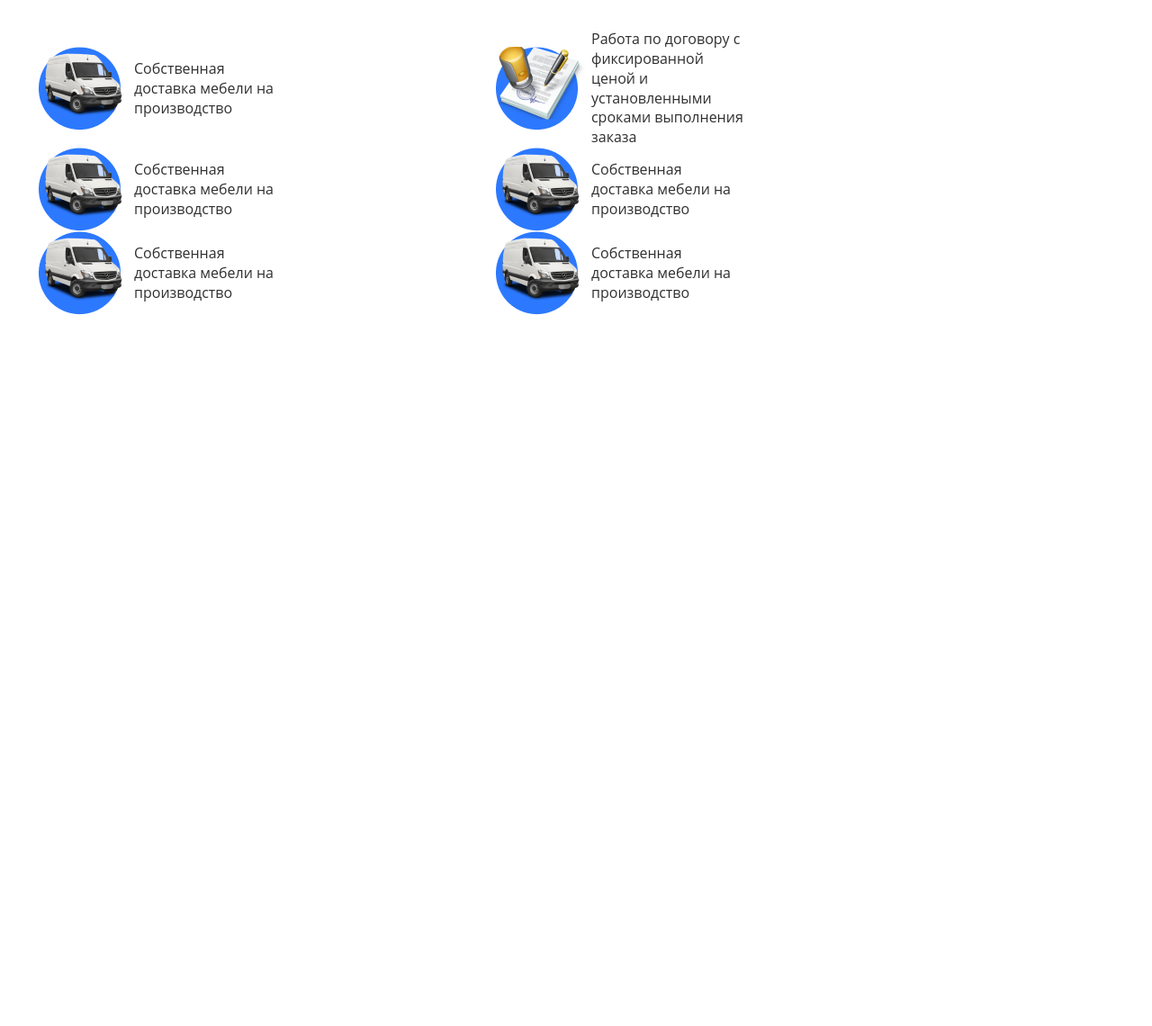
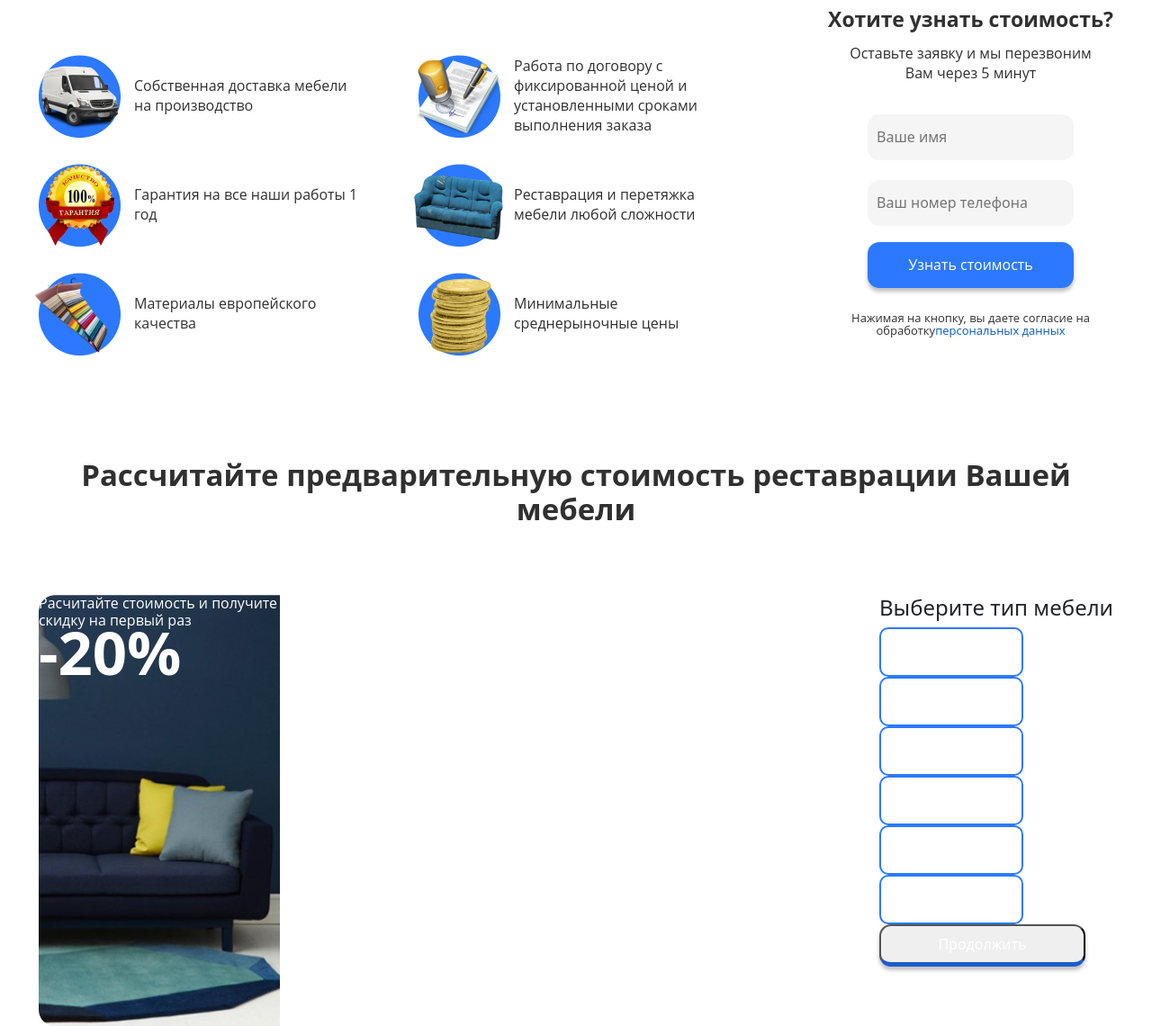
Before and after one commit to LEON-coder/furniture-hauling, a website: page index.html in a window 1280 px wide. Shown: the part 932-2072 px from the top of the page at 90% size. Before the commit the page ends 1282 px from the top, so only its background shows below. Drawn offline with Linux system fonts and the light colour scheme.

Commit message:
Верстка блоков

```diff
--- a/index.html
+++ b/index.html
@@ -207,6 +207,8 @@
         <div class="content">
           <div class="restore-furniture-wrap">
             <h2>Восстановим прежний вид старой мебели, сохраним до 70% вашего бюджета</h2>
+          </div>
+          <div class="restore-furniture__blocks-wrap">
             <div class="restore-furniture__blocks-advantages">
               <div class="restore-furniture__block-advantage">
                 <div class="restore-furniture__block-picture"><img src="build/img/restore-furniture/Ellipse.png" alt="ellipse"><img class="restore-furniture__car" src="build/img/restore-furniture/pngwing 3.png" alt="car"></div>
@@ -217,20 +219,58 @@
                 <p class="restore-furniture__delivery">Работа по договору с фиксированной ценой и установленными сроками выполнения заказа</p>
               </div>
               <div class="restore-furniture__block-advantage">
-                <div class="restore-furniture__block-picture"><img src="build/img/restore-furniture/Ellipse.png" alt="ellipse"><img class="restore-furniture__car" src="build/img/restore-furniture/pngwing 3.png" alt="car"></div>
-                <p class="restore-furniture__delivery">Собственная доставка мебели на производство</p>
+                <div class="restore-furniture__block-picture"><img src="build/img/restore-furniture/Ellipse.png" alt="ellipse"><img class="restore-furniture__car" src="build/img/restore-furniture/pngwing 4.png" alt="car"></div>
+                <p class="restore-furniture__delivery">Гарантия на все наши работы 1 год</p>
               </div>
               <div class="restore-furniture__block-advantage">
-                <div class="restore-furniture__block-picture"><img src="build/img/restore-furniture/Ellipse.png" alt="ellipse"><img class="restore-furniture__car" src="build/img/restore-furniture/pngwing 3.png" alt="car"></div>
-                <p class="restore-furniture__delivery">Собственная доставка мебели на производство</p>
+                <div class="restore-furniture__block-picture"><img src="build/img/restore-furniture/Ellipse.png" alt="ellipse"><img class="restore-furniture__car" src="build/img/restore-furniture/pngwing 5.png" alt="car"></div>
+                <p class="restore-furniture__delivery">Реставрация и перетяжка мебели любой сложности</p>
               </div>
               <div class="restore-furniture__block-advantage">
-                <div class="restore-furniture__block-picture"><img src="build/img/restore-furniture/Ellipse.png" alt="ellipse"><img class="restore-furniture__car" src="build/img/restore-furniture/pngwing 3.png" alt="car"></div>
-                <p class="restore-furniture__delivery">Собственная доставка мебели на производство</p>
+                <div class="restore-furniture__block-picture"><img src="build/img/restore-furniture/Ellipse.png" alt="ellipse"><img class="restore-furniture__car" src="build/img/restore-furniture/pngwing 6.png" alt="car"></div>
+                <p class="restore-furniture__delivery">Материалы европейского качества</p>
               </div>
               <div class="restore-furniture__block-advantage">
-                <div class="restore-furniture__block-picture"><img src="build/img/restore-furniture/Ellipse.png" alt="ellipse"><img class="restore-furniture__car" src="build/img/restore-furniture/pngwing 3.png" alt="car"></div>
-                <p class="restore-furniture__delivery">Собственная доставка мебели на производство</p>
+                <div class="restore-furniture__block-picture"><img src="build/img/restore-furniture/Ellipse.png" alt="ellipse"><img class="restore-furniture__car" src="build/img/restore-furniture/pngwing 7.png" alt="car"></div>
+                <p class="restore-furniture__delivery">Минимальные среднерыночные цены</p>
+              </div>
+            </div>
+            <div class="restore-furniture__block-picture_calculate-price-block">
+              <form class="restore-furniture__block-picture_calculate-price-block-wrap">
+                <h2 class="know-price-text">Хотите узнать стоимость?</h2><span class="calculate-price-block_subline">Оставьте заявку и мы перезвоним Вам через 5 минут</span>
+                <div class="form__block-inputs">
+                  <input class="input-name" type="text" name="" placeholder="Ваше имя">
+                  <input class="input-phone" type="text" name="" placeholder="Ваш номер телефона">
+                  <button class="calculate-price restore-furniture-button" type="submit">Узнать стоимость</button>
+                  <p class="policy">Нажимая на кнопку, вы даете согласие на обработку<span class="personal-date">персональных данных</span></p>
+                </div>
+              </form>
+            </div>
+          </div>
+        </div>
+      </div>
+      <div class="calculate-restauration-block">
+        <div class="content">
+          <h2 class="calculate-restauration-block__headline">Рассчитайте предварительную стоимость реставрации Вашей мебели</h2>
+          <div class="calculate-restauration-block-quis">
+            <div class="block-quis__left">
+              <div class="block-quis__left-wrap">
+                <p class="block-quis__left_headline">Расчитайте стоимость и получите скидку на первый раз</p><span class="block-quis__left_discount">-20%</span>
+              </div>
+            </div>
+            <div class="block-quis__right">
+              <div class="block-quis__scale-graduation"></div>
+              <div class="block-quis__select-furniture-block">
+                <h4 class="select-furniture-block__headline">Выберите тип мебели</h4>
+                <div class="block-quis__select-furniture-blocks">
+                  <div class="select-furniture-block"></div>
+                  <div class="select-furniture-block"></div>
+                  <div class="select-furniture-block"></div>
+                  <div class="select-furniture-block"></div>
+                  <div class="select-furniture-block"></div>
+                  <div class="select-furniture-block"></div>
+                </div>
+                <button class="block-quis__button">Продолжить</button>
               </div>
             </div>
           </div>
```
Also changed, not shown: modules/calculate-restauration-block.html (added, +28 -0 lines), modules/restore_furniture.html (+21 -8 lines), build/css/partials/calculate-restauration-block.css (added), build/css/partials/restore_furniture.css, build/css/styles.css, build/img/calculate-restauration-block/get_discount.png (added), build/img/calculate-restauration-block/Без имени-1 1.png (added), build/img/restore-furniture/pngwing 5.png (renamed from build/img/restore-furniture/depositphotos_10690439-stock-photo-old-furniture.png), build/img/restore-furniture/pngwing 6.png (renamed from build/img/restore-furniture/catalog-of-bright-colorful-fabric-samples-for-furniture-manufacturing-furniture-fabric.png), build/img/restore-furniture/pngwing 7.png (renamed from build/img/restore-furniture/stack-of-golden-bitcoins-design-resource-removebg-preview.png).
